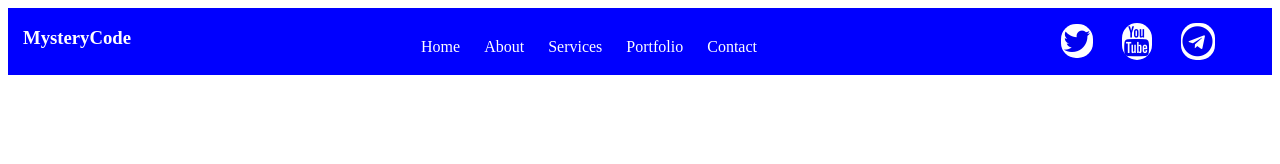
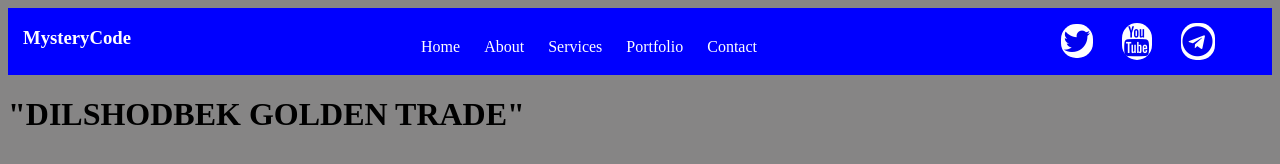
Before and after one commit to Muhiddin1019/Muhiddin1019.github.io, a plain HTML site: page index.html in a window 1280 px wide. Drawn offline with Linux system fonts and the light colour scheme.

Commit message:
Dilshodbek Golden Tride

```diff
--- a/index.html
+++ b/index.html
@@ -16,12 +16,13 @@
             <li class="li1" >Home</li>
             <li>About</li>
             <li>Services</li>
-            <li>Portfolio</li>
+            <a href=""></a><li>Portfolio</li>
             <li>Contact</li>
             <a href="#" class="a"><i class="fa fa-twitter"></i></a>
             <a href="#" class="a1"><i class="fa fa-youtube"></i></a>
             <a href="#" class="a1"><i class="fa fa-telegram"></i></a>
         </ul>
     </div>
+    <div class="DGT"><a href="file:///C:/Users/ACER/Desktop/Muhiddin1019/uyga%20vazifa/index.html#"><h1>"DILSHODBEK GOLDEN TRADE"</h1></a></div>
 </body>
 </html>
--- a/main.css
+++ b/main.css
@@ -1,3 +1,6 @@
+body{
+    background-color: rgb(134, 133, 133);
+}
 .div{
     padding-left: 15px;
     background-color: blue;
@@ -26,3 +29,7 @@ ul li{
     border-radius: 15px;
     padding: 2px;
 }
+.DGT a{
+    text-decoration: none;
+    color: black;
+}
```
